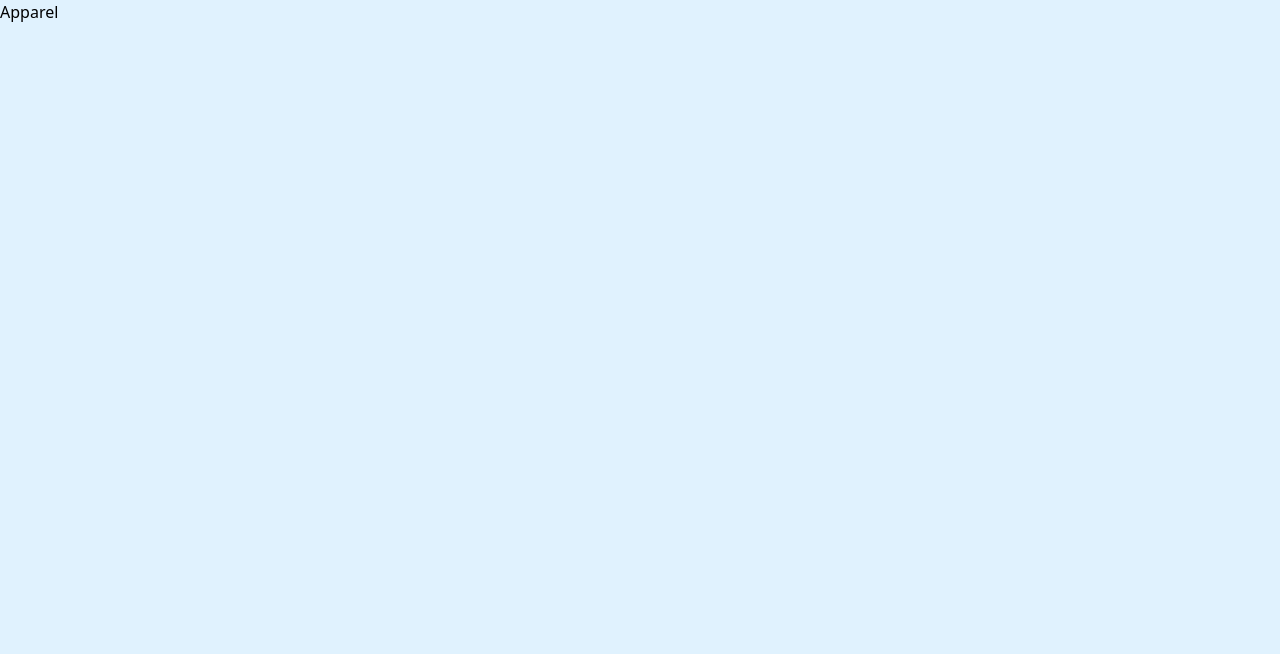
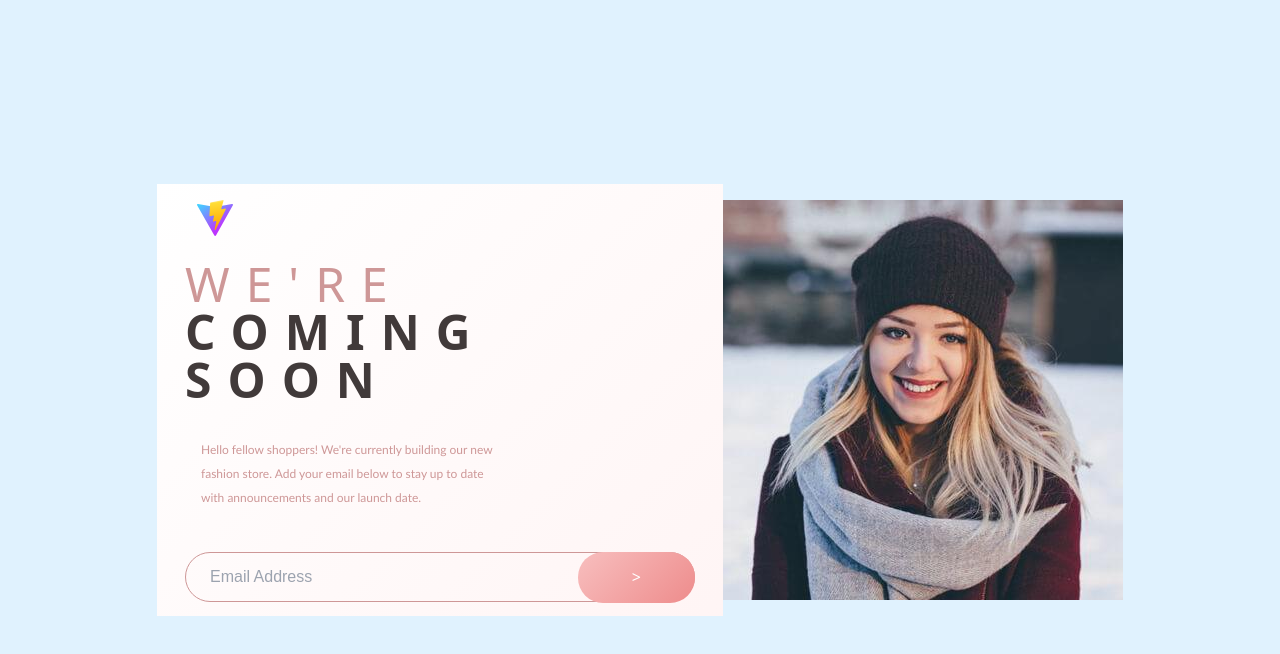
Before and after one commit to Erudite885/mini_apparel-coming, a React (Vite) app: page / in a window 1280 px wide. Shown: the top 654 px of the page. Built offline with nearby package versions, Linux system fonts and the light colour scheme.

Commit message:
apparel form logic and styles added

```diff
--- a/src/components/Apparel.tsx
+++ b/src/components/Apparel.tsx
@@ -1,8 +1,59 @@
-import React from 'react'
+import React, {useState} from 'react'
+
 
 const Apparel: React.FC = () => {
+  const [email, setEmail] = useState('')
+  const [error, setError] = useState('')
+  const [success, setSuccess] = useState('')
+
+  const formSubmitHandler = (e: React.FormEvent) => {
+    e.preventDefault()
+    if (!email || !email.match(/^[\w-]+(\.[\w-]+)*@([\w-]+\.)+[a-zA-Z]{2,7}$/)) {
+      setError('Please enter a valid email address.')
+    } else {
+      setTimeout(() => {
+        setSuccess(`Thank you. We'll notify you at ${email} when the website is live.`)
+        setEmail('')
+        setError('')
+      }, 1000);
+    }
+  }
+
   return (
-    <div>Apparel</div>
+    <>
+      <div className='head-logo px-4 py-3 md:hidden'>
+        <img src="vite.svg" alt="" className='logo h-9 max-w-full' />
+      </div>
+      <main className='main-container flex flex-col-reverse md:flex-row md:justify-center md:items-center min-h-full'>
+
+        <section className='info-section relative py-4 px-2 gap-4 '>
+         <img src="vite.svg" alt="" className='logo h-9 max-w-full hidden md:block md:px-8' />
+          <div className='text-section text-center md:text-start md:px-5 max-w-[550px] flex flex-col'>
+            <header className='font-semibold text-5xl uppercase py-6 '><span className='text-[#ce9797] font-light'>we're</span> coming soon</header>
+            <p className='relative text-[#ce9797] pt-[0.6rem] px-[16px] text-xs md:max-w-[330px]'>Hello fellow shoppers! We're currently building our new fashion store. Add your email below to stay up to date with announcements and our launch date.</p>
+
+            <form onSubmit={formSubmitHandler} className='input-section  relative'>
+              <input type="text"
+                value={email}
+                onChange={(e) => setEmail(e.target.value)}
+                placeholder='Email Address' className='input-field' />
+              <button type='submit' className='btn absolute'>
+                <div className='arrow'>{">"}</div>
+              </button>
+            </form>
+
+            {error && <p className='text-red-500 p-5 '>{error}</p>}
+            {success && !error && <p className='text-lime-400 pt-8 md:px-[40px]'>{ success}</p> }
+
+          </div>
+        </section>
+
+        <section className='image-section'>
+          <img src="image.jpg" alt=""  />
+        </section>
+
+        </main>
+    </>
   )
 }
 
```
